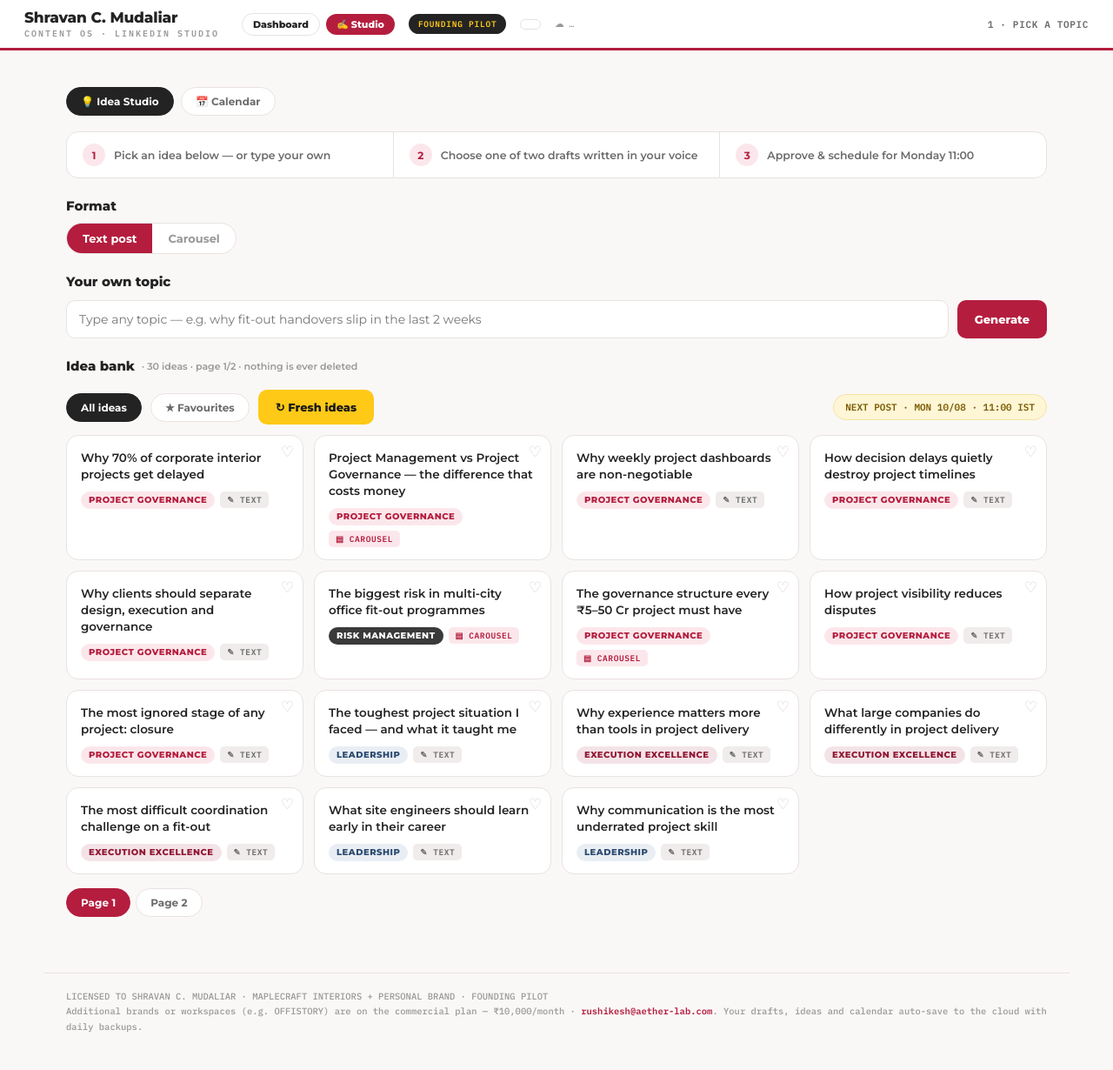
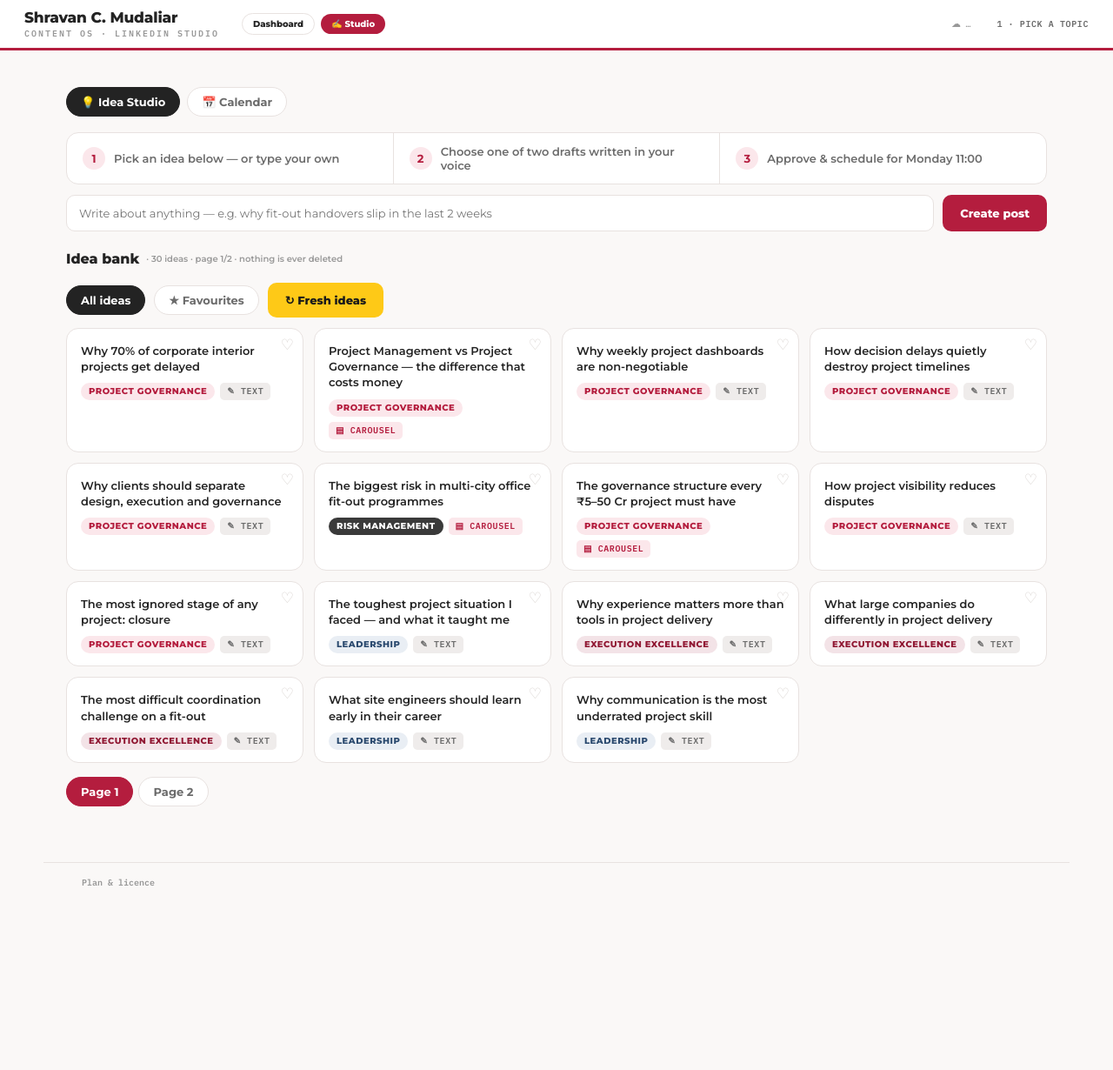
Before and after one commit to rushikesh-netizen/maplecraft-hq, a plain HTML site: page studio.html in a window 1280 px wide. Shown: the whole page at 87% size. After the commit the page ends 1059 px from the top, so only its background shows below. Drawn offline with Linux system fonts and the light colour scheme.

Commit message:
Distill pass: quiet chrome, LinkedIn preview, calendar module

```diff
--- a/studio.html
+++ b/studio.html
@@ -11,53 +11,57 @@ body{font-family:'Montserrat',system-ui,sans-serif;background:var(--bg);color:va
 .wm .w1{font-size:17px;font-weight:800;letter-spacing:-.01em}
 .wm .w2{font-family:'IBM Plex Mono',monospace;font-size:10px;font-weight:600;letter-spacing:.2em;color:var(--grey);margin-top:2px}
 .tabs{display:flex;gap:7px;align-items:center;margin-left:10px}
-.tabs a,.tabs .on{font-size:11px;font-weight:800;padding:5px 12px;border-radius:999px;text-decoration:none}
+.tabs a,.tabs .on{font-size:10px;font-weight:800;padding:5px 12px;border-radius:999px;text-decoration:none}
 .tabs a{border:1px solid var(--line);color:var(--ink)}
 .tabs .on{background:var(--crimson);color:#fff}
-.step{margin-left:auto;font-family:'IBM Plex Mono',monospace;font-size:11px;font-weight:600;letter-spacing:.06em;color:var(--soft)}
+.step{margin-left:auto;font-family:'IBM Plex Mono',monospace;font-size:10px;font-weight:600;letter-spacing:.06em;color:var(--soft)}
 main{max-width:1180px;margin:0 auto;padding:24px 26px 60px}
 .hidden{display:none!important}
-h2{font-size:15px;font-weight:800;margin:22px 0 10px;display:flex;align-items:center;gap:8px}
-h2 .sub{font-size:11px;font-weight:600;color:var(--grey)}
+h2{font-size:16px;font-weight:800;margin:22px 0 10px;display:flex;align-items:center;gap:8px}
+h2 .sub{font-size:10px;font-weight:600;color:var(--grey)}
 /* ---- how-it-works strip ---- */
 .howto{display:flex;gap:0;background:var(--paper);border:1px solid var(--line);border-radius:14px;overflow:hidden;margin-top:18px}
-.howto div{flex:1;padding:13px 18px;font-size:12.5px;font-weight:600;color:var(--soft);display:flex;gap:10px;align-items:center;border-right:1px solid var(--line)}
+.howto div{flex:1;padding:13px 18px;font-size:13px;font-weight:600;color:var(--soft);display:flex;gap:10px;align-items:center;border-right:1px solid var(--line)}
 .howto div:last-child{border-right:0}
-.howto b{flex:0 0 auto;width:26px;height:26px;border-radius:999px;background:#fbe7eb;color:var(--crimson);display:flex;align-items:center;justify-content:center;font-size:12px}
+.howto b{flex:0 0 auto;width:26px;height:26px;border-radius:999px;background:#fbe7eb;color:var(--crimson);display:flex;align-items:center;justify-content:center;font-size:13px}
 /* ---- toolbar ---- */
 .toolbar{display:flex;gap:10px;align-items:center;flex-wrap:wrap;margin:18px 0 4px}
-.pill{border:1px solid var(--line);background:var(--paper);color:var(--soft);font:inherit;font-size:12px;font-weight:700;padding:8px 16px;border-radius:999px;cursor:pointer}
+.pill{border:1px solid var(--line);background:var(--paper);color:var(--soft);font:inherit;font-size:13px;font-weight:700;padding:8px 16px;border-radius:999px;cursor:pointer}
 .pill.on{background:var(--ink);border-color:var(--ink);color:#fff}
 .btn{border:0;border-radius:10px;padding:12px 20px;font:inherit;font-size:13px;font-weight:800;cursor:pointer;background:var(--crimson);color:#fff}
 .btn.alt{background:var(--paper);color:var(--ink);border:1px solid var(--line)}
 .btn.gold{background:var(--yellow);color:#1a1a1a}
 .btn:disabled{opacity:.5;cursor:wait}
-.chip-next{margin-left:auto;font-family:'IBM Plex Mono',monospace;font-size:11px;font-weight:600;background:#fff6d6;color:#7a5c00;border:1px solid #f4e3a1;padding:7px 13px;border-radius:999px}
+.chip-next{margin-left:auto;font-family:'IBM Plex Mono',monospace;font-size:10px;font-weight:600;background:#fff6d6;color:#7a5c00;border:1px solid #f4e3a1;padding:7px 13px;border-radius:999px}
 .toggle{display:inline-flex;border:1px solid var(--line);border-radius:999px;overflow:hidden;background:var(--paper)}
 .toggle button{border:0;background:none;padding:9px 18px;font:inherit;font-size:13px;font-weight:700;cursor:pointer;color:var(--grey)}
 .toggle button.on{background:var(--crimson);color:#fff}
 .own{display:flex;gap:10px;margin:12px 0 4px}
-.own input{flex:1;padding:12px 14px;font:inherit;font-size:14px;border:1px solid var(--line);border-radius:10px;background:var(--paper)}
+.own input{flex:1;padding:12px 14px;font:inherit;font-size:13px;border:1px solid var(--line);border-radius:10px;background:var(--paper)}
 /* ---- idea cards ---- */
 .grid{display:grid;grid-template-columns:repeat(auto-fill,minmax(255px,1fr));gap:12px;margin-top:12px}
-.card{position:relative;background:var(--paper);border:1px solid var(--line);border-radius:14px;padding:16px 16px 14px;cursor:pointer;font-size:13.5px;font-weight:600;line-height:1.4;transition:border-color .12s}
+.card{position:relative;background:var(--paper);border:1px solid var(--line);border-radius:14px;padding:16px 16px 14px;cursor:pointer;font-size:13px;font-weight:600;line-height:1.4;transition:border-color .12s}
 .card:hover{border-color:var(--crimson)}
 .card .cat{display:inline-block;margin-top:10px;font-size:10px;font-weight:800;letter-spacing:.05em;text-transform:uppercase;padding:3px 9px;border-radius:999px}
 .card .heart{position:absolute;top:10px;right:10px;border:0;background:none;font-size:17px;cursor:pointer;color:#d5cfcc;line-height:1}
 .card .heart.on{color:var(--crimson)}
-.card .new{position:absolute;top:12px;left:-7px;background:var(--yellow);color:#1a1a1a;font-size:9px;font-weight:800;letter-spacing:.08em;padding:3px 8px;border-radius:4px}
+.card .new{position:absolute;top:12px;left:-7px;background:var(--yellow);color:#1a1a1a;font-size:10px;font-weight:800;letter-spacing:.08em;padding:3px 8px;border-radius:4px}
 .chips{display:flex;gap:6px;align-items:center;margin-top:10px;flex-wrap:wrap}
 .chips .cat{margin-top:0}
-.fchip{font-family:'IBM Plex Mono',monospace;font-size:9.5px;font-weight:600;letter-spacing:.06em;padding:3px 8px;border-radius:5px}
+.fchip{font-family:'IBM Plex Mono',monospace;font-size:10px;font-weight:600;letter-spacing:.06em;padding:3px 8px;border-radius:5px}
 .fchip.c{background:#fbe7eb;color:var(--crimson)}
 .fchip.t{background:#efeceb;color:#6b6b6b}
 .pager{display:flex;gap:6px;align-items:center;margin:16px 0 4px;flex-wrap:wrap}
 .pager .pill.on{background:var(--crimson);border-color:var(--crimson)}
 .sync{font-family:'IBM Plex Mono',monospace;font-size:10px;font-weight:600;color:var(--grey)}
 .sync.off{color:#b06000}
-.plan{font-family:'IBM Plex Mono',monospace;font-size:9.5px;font-weight:600;background:var(--ink);color:var(--yellow);padding:5px 11px;border-radius:999px;letter-spacing:.08em;white-space:nowrap}
-.license{max-width:1180px;margin:0 auto;padding:18px 26px 40px;font-family:'IBM Plex Mono',monospace;font-size:10.5px;line-height:1.7;color:var(--grey);border-top:1px solid var(--line)}
+.plan{font-family:'IBM Plex Mono',monospace;font-size:10px;font-weight:600;background:var(--ink);color:var(--yellow);padding:5px 11px;border-radius:999px;letter-spacing:.08em;white-space:nowrap}
+.license{max-width:1180px;margin:0 auto;padding:14px 26px 36px;display:flex;gap:18px;align-items:baseline;font-family:'IBM Plex Mono',monospace;font-size:10px;line-height:1.7;color:var(--grey);border-top:1px solid var(--line)}
 .license a{color:var(--crimson);text-decoration:none;font-weight:600}
+.license details summary{cursor:pointer;list-style:none;font-weight:600}
+.license details summary::-webkit-details-marker{display:none}
+.license details[open] summary{color:var(--ink)}
+.license details p{margin-top:6px;max-width:70ch}
 .cat[data-p="Project Governance"]{background:#fbe7eb;color:var(--crimson)}
 .cat[data-p="Lean Project Delivery"]{background:#fff6d6;color:#7a5c00}
 .cat[data-p="Execution Excellence"]{background:#f3e3e7;color:var(--maroon)}
@@ -69,7 +73,7 @@ h2 .sub{font-size:11px;font-weight:600;color:var(--grey)}
 .cal{display:grid;grid-template-columns:repeat(auto-fill,minmax(210px,1fr));gap:12px;margin-top:12px}
 .slot{background:var(--paper);border:1px solid var(--line);border-radius:14px;padding:14px 16px}
 .slot.past{opacity:.55}
-.slot .d{font-family:'IBM Plex Mono',monospace;font-size:11px;font-weight:600;letter-spacing:.06em;color:var(--soft)}
+.slot .d{font-family:'IBM Plex Mono',monospace;font-size:10px;font-weight:600;letter-spacing:.06em;color:var(--soft)}
 .slot .t{font-size:13px;font-weight:700;line-height:1.35;margin:8px 0 10px;min-height:36px}
 .slot .t.open{color:var(--grey);font-weight:600}
 .st{display:inline-block;font-size:10px;font-weight:800;letter-spacing:.05em;padding:4px 10px;border-radius:999px}
@@ -78,13 +82,13 @@ h2 .sub{font-size:11px;font-weight:600;color:var(--grey)}
 /* ---- options / approve ---- */
 .two{display:grid;grid-template-columns:1fr 1fr;gap:18px}
 .opt{background:var(--paper);border:1px solid var(--line);border-radius:14px;padding:20px;display:flex;flex-direction:column;gap:12px}
-.opt .tag{align-self:flex-start;background:#fbe7eb;color:var(--crimson);font-size:11px;font-weight:800;padding:4px 10px;border-radius:999px}
-.opt .why{font-size:12px;color:var(--grey);font-style:italic}
-.opt pre{white-space:pre-wrap;font:inherit;font-size:13.5px;line-height:1.55;max-height:420px;overflow:auto}
-.opt .vmeta{font-family:'IBM Plex Mono',monospace;font-size:10.5px;font-weight:500;letter-spacing:.05em;color:var(--grey)}
+.opt .tag{align-self:flex-start;background:#fbe7eb;color:var(--crimson);font-size:10px;font-weight:800;padding:4px 10px;border-radius:999px}
+.opt .why{font-size:13px;color:var(--grey);font-style:italic}
+.opt pre{white-space:pre-wrap;font:inherit;font-size:13px;line-height:1.55;max-height:420px;overflow:auto}
+.opt .vmeta{font-family:'IBM Plex Mono',monospace;font-size:10px;font-weight:500;letter-spacing:.05em;color:var(--grey)}
 .card .drafts{position:absolute;bottom:12px;right:12px;font-size:10px;font-weight:800;background:#e9eef4;color:#2b4a6f;padding:3px 8px;border-radius:999px}
-textarea.edit{width:100%;min-height:360px;font:inherit;font-size:13.5px;line-height:1.6;padding:16px;border:1.5px solid var(--line);border-radius:12px;background:#fffefb;resize:vertical;outline-color:var(--crimson)}
-.editnote{font-family:'IBM Plex Mono',monospace;font-size:10.5px;color:var(--grey);margin-top:6px}
+textarea.edit{width:100%;min-height:360px;font:inherit;font-size:13px;line-height:1.6;padding:16px;border:1.5px solid var(--line);border-radius:12px;background:#fffefb;resize:vertical;outline-color:var(--crimson)}
+.editnote{font-family:'IBM Plex Mono',monospace;font-size:10px;color:var(--grey);margin-top:6px}
 /* ---- LinkedIn-style post preview ---- */
 .li-post{max-width:555px;background:#fff;border:1px solid #d9d3d0;border-radius:10px;overflow:hidden;font-family:'Segoe UI',system-ui,-apple-system,sans-serif;box-shadow:0 1px 3px rgba(0,0,0,.05)}
 .li-head{display:flex;gap:10px;padding:14px 16px 8px;align-items:flex-start}
@@ -102,16 +106,14 @@ textarea.edit{width:100%;min-height:360px;font:inherit;font-size:13.5px;line-hei
 .rowb{display:flex;gap:10px;margin-top:18px;flex-wrap:wrap}
 .loading{padding:60px;text-align:center;color:var(--grey);font-weight:700}
 iframe{width:100%;height:640px;border:1px solid var(--line);border-radius:12px;background:#ededed}
-.note{font-size:12px;color:var(--grey);margin-top:8px}
+.note{font-size:13px;color:var(--grey);margin-top:8px}
 @media(max-width:820px){.two{grid-template-columns:1fr}.howto{flex-direction:column}.howto div{border-right:0;border-bottom:1px solid var(--line)}}
 </style></head><body>
 <header class="topbar">
   <div class="wm"><div class="w1">Shravan C. Mudaliar</div><div class="w2">CONTENT OS · LINKEDIN STUDIO</div></div>
   <div class="tabs"><a href="index.html">Dashboard</a><span class="on">✍ Studio</span></div>
-  <span class="plan" title="Pilot licence: Maplecraft Interiors + Shravan personal brand. Additional brands need the commercial plan.">FOUNDING PILOT</span>
-  <span class="plan" id="quota" style="background:transparent;color:var(--soft);border:1px solid var(--line)"></span>
-  <span class="sync" id="sync">☁ …</span>
-  <span class="step" id="crumb">1 · PICK A TOPIC</span>
+  <span class="sync" id="sync" style="margin-left:auto">☁ …</span>
+  <span class="step" id="crumb" style="margin-left:14px">1 · PICK A TOPIC</span>
 </header>
 <main>
   <div class="modtabs" id="modtabs">
@@ -124,29 +126,30 @@ iframe{width:100%;height:640px;border:1px solid var(--line);border-radius:12px;b
       <div><b>2</b>Choose one of two drafts written in your voice</div>
       <div><b>3</b>Approve &amp; schedule for Monday 11:00</div>
     </div>
-    <h2>Format</h2>
-    <div class="toggle" id="fmt"><button data-f="text" class="on">Text post</button><button data-f="carousel">Carousel</button></div>
-    <h2>Your own topic</h2>
-    <div class="own"><input id="own" placeholder="Type any topic — e.g. why fit-out handovers slip in the last 2 weeks"/><button class="btn" onclick="pick(document.getElementById('own').value)">Generate</button></div>
+    <div class="own"><input id="own" placeholder="Write about anything — e.g. why fit-out handovers slip in the last 2 weeks"/><button class="btn" onclick="pick(document.getElementById('own').value)">Create post</button></div>
     <h2>Idea bank <span class="sub" id="bankcount"></span></h2>
     <div class="toolbar">
       <button class="pill on" id="f-all" onclick="setFilter('all')">All ideas</button>
       <button class="pill" id="f-favs" onclick="setFilter('favs')">★ Favourites</button>
       <button class="btn gold" id="refreshbtn" onclick="refreshIdeas()">↻ Fresh ideas</button>
-      <span class="chip-next" id="nextchip"></span>
     </div>
     <div class="grid" id="titles"></div>
     <div class="pager" id="pager"></div>
   </section>
   <section id="calendar" class="hidden">
-    <h2>📅 Content calendar <span class="sub">every Monday · 11:00 IST · posts land here when you hit Schedule</span></h2>
+    <h2>Content calendar <span class="sub">every Monday · 11:00 IST</span> <span class="chip-next" id="nextchip" style="margin-left:auto"></span></h2>
     <div class="cal" id="cal"></div>
   </section>
   <section id="options" class="hidden"></section>
   <section id="approve" class="hidden"></section>
 </main>
-<div class="license">LICENSED TO SHRAVAN C. MUDALIAR · MAPLECRAFT INTERIORS + PERSONAL BRAND · FOUNDING PILOT<br/>
-Additional brands or workspaces (e.g. OFFISTORY) are on the commercial plan — ₹10,000/month · <a href="mailto:rushikesh@aether-lab.com">rushikesh@aether-lab.com</a>. Your drafts, ideas and calendar auto-save to the cloud with daily backups.</div>
+<div class="license">
+  <span id="quota"></span>
+  <details><summary>Plan &amp; licence</summary>
+    <p>Founding pilot for Shravan C. Mudaliar — Maplecraft Interiors + personal brand. Drafts, ideas and the calendar auto-save to the cloud with daily backups.<br/>
+    Additional brands or workspaces are on the commercial plan · <a href="mailto:rushikesh@aether-lab.com">rushikesh@aether-lab.com</a></p>
+  </details>
+</div>
 <script>
 const WORKER_URL = 'https://maplecraft-studio.maplecraft.workers.dev';
 const TITLES = [
@@ -243,7 +246,6 @@ function state(id,crumb){['board','calendar','options','approve'].forEach(s=>
  document.getElementById('crumb').textContent=crumb;window.scrollTo(0,0);}
 function pick(t,f){ if(!t||!t.trim()) return; topic=t.trim();
  fmt=f||suggFmt(topic);
- document.querySelectorAll('#fmt button').forEach(x=>x.classList.toggle('on',x.dataset.f===fmt));
  renderTopic(); }
 
 /* ---- idea board (paginated — ideas are NEVER deleted; refresh adds a new page on top) ---- */
@@ -451,8 +453,6 @@ function schedule(){
 }
 
 /* ---- boot: paint from local cache instantly, then reconcile with the cloud copy ---- */
-document.querySelectorAll('#fmt button').forEach(b=>b.onclick=()=>{fmt=b.dataset.f;
- document.querySelectorAll('#fmt button').forEach(x=>x.classList.toggle('on',x===b));});
 renderBoard(); renderCal(); updateQuota();
 pullState().then(()=>{renderBoard();renderCal();});
 </script></body></html>
```
